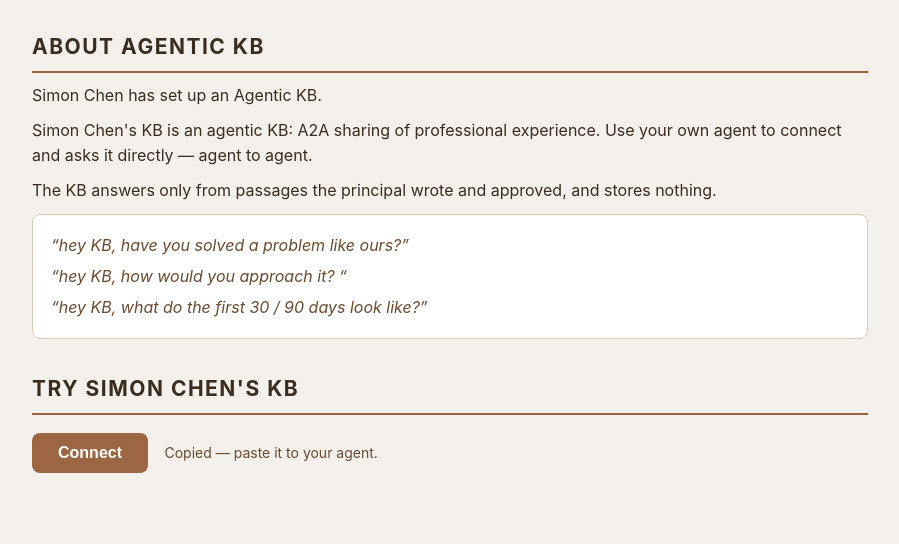
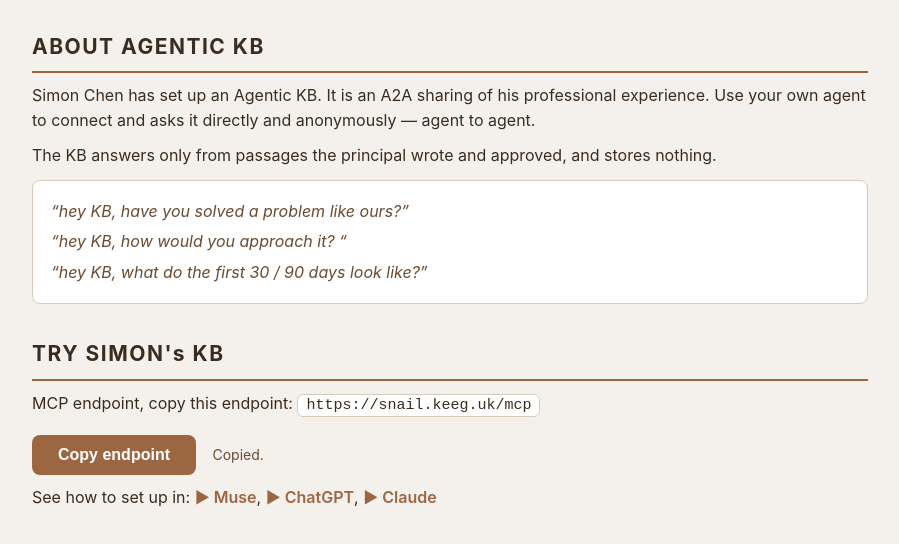
Before and after one commit to 99cBagel/snail, a plain HTML site: page public/index.html in a window 1280 px wide. Shown: the part 100-644 px from the top of the page, without its empty margins (190-1089 px from the left). Drawn offline with Linux system fonts and the light colour scheme.

Commit message:
Landing: new KB description; TRY SIMON's KB section with copyable /mcp endpoint + setup video links

```diff
--- a/public/index.html
+++ b/public/index.html
@@ -22,6 +22,9 @@ p { margin: 10px 0; }
 .quotes p { margin: 6px 0; font-style: italic; color: #6b4a2f; }
 .connect-btn { background: #9c6642; color: #fff; border: none; border-radius: 8px; font-size: 16px; font-weight: 600; padding: 11px 26px; cursor: pointer; margin-top: 8px; }
 .connect-btn:hover { background: #87572f; }
+code { background: #fff; border: 1px solid #d8cbb8; border-radius: 6px; padding: 2px 8px; font-size: 15px; }
+p a { color: #9c6642; font-weight: 600; text-decoration: none; }
+p a:hover { text-decoration: underline; }
 .copied-note { display: inline-block; margin-left: 12px; color: #6b4a2f; font-size: 14px; }
 @media print { .back, .connect-btn { display: none; } body { background: #fff; } }
 </style>
@@ -36,21 +39,22 @@ p { margin: 10px 0; }
 </div>
 </div>
 <h1>ABOUT AGENTIC KB</h1>
-<p>Simon Chen has set up an Agentic KB.</p>
-<p>Simon Chen's KB is an agentic KB: A2A sharing of professional experience. Use your own agent to connect and asks it directly — agent to agent.</p>
+<p>Simon Chen has set up an Agentic KB. It is an A2A sharing of his professional experience. Use your own agent to connect and asks it directly and anonymously — agent to agent.</p>
 <p>The KB answers only from passages the principal wrote and approved, and stores nothing.</p>
 <div class="quotes">
 <p>“hey KB, have you solved a problem like ours?”</p>
 <p>“hey KB, how would you approach it? “</p>
 <p>“hey KB, what do the first 30 / 90 days look like?”</p>
 </div>
-<h1>TRY SIMON CHEN'S KB</h1>
-<button class="connect-btn" id="btnConnect" type="button">Connect</button>
-<span class="copied-note" id="copyNote" hidden>Copied — paste it to your agent.</span>
+<h1>TRY SIMON's KB</h1>
+<p>MCP endpoint, copy this endpoint: <code>https://snail.keeg.uk/mcp</code></p>
+<button class="connect-btn" id="btnCopy" type="button">Copy endpoint</button>
+<span class="copied-note" id="copyNote" hidden>Copied.</span>
+<p>See how to set up in: <a href="https://snail-eyes.keeg.uk/media/assets/how-to-connect-meta-muse.mp4" target="_blank" rel="noopener">&#9654; Muse</a>, <a href="https://snail-eyes.keeg.uk/media/assets/how-to-connect-chatgpt.mp4" target="_blank" rel="noopener">&#9654; ChatGPT</a>, <a href="https://snail-eyes.keeg.uk/media/assets/how-to-connect-claude.mp4" target="_blank" rel="noopener">&#9654; Claude</a></p>
 </div>
 <script>
-var CONNECT_TEXT = "Connect to https://snail.keeg.uk/mcp — the MCP service is Simon Chen's KB, a knowledge base of Simon Chen's professional experience.\nAfter connect, show me the benefits of the solution, and follow the tool examples to match the solution with my projects.\nAll communication in telegram style: short lines, tables, bullets.\nMake the skills reusable, so I can run them again on the next project.";
-document.getElementById("btnConnect").addEventListener("click", function () {
+var CONNECT_TEXT = "https://snail.keeg.uk/mcp";
+document.getElementById("btnCopy").addEventListener("click", function () {
 function done() { document.getElementById("copyNote").hidden = false; }
 if (navigator.clipboard && navigator.clipboard.writeText) {
 navigator.clipboard.writeText(CONNECT_TEXT).then(done, function () { fallback(); done(); });
```
